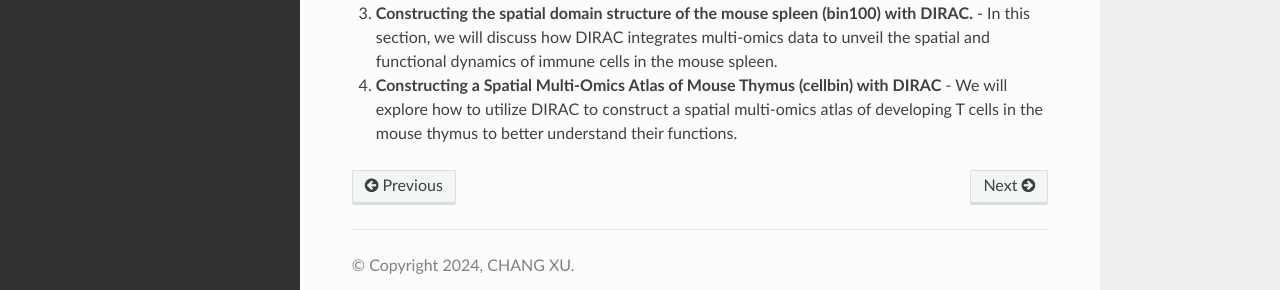
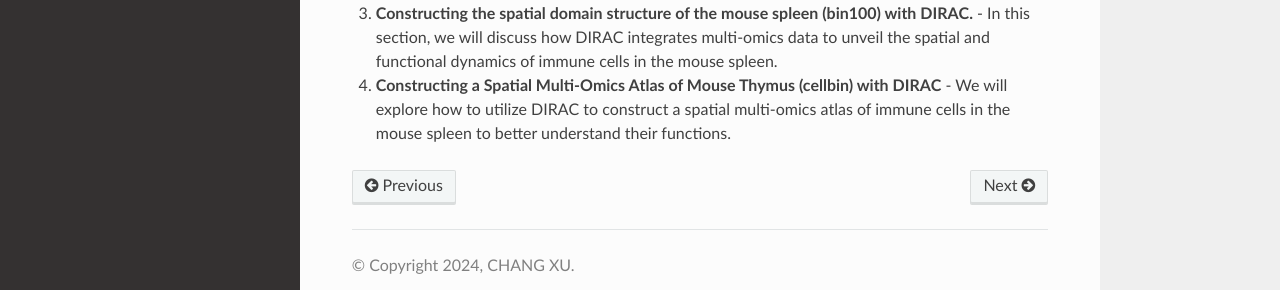
Before and after one commit to liuxiaZzz/DIRAC_test, a Sphinx documentation site: the page built from docs/source/tutorials.rst, in a window 1280 px wide. Shown: the part 327-617 px from the top of the page. Built offline with Sphinx 7.4.7 and the Read the Docs theme 3.1.0, drawn with Linux system fonts in a browser that asks for light colours; pages that are not in the unit, such as notebooks, are missing from menus.

Commit message:
Update tutorials.rst

```diff
--- a/docs/source/tutorials.rst
+++ b/docs/source/tutorials.rst
@@ -13,7 +13,7 @@ Tutorials
    - In this section, we will discuss how DIRAC integrates multi-omics data to unveil the spatial and functional dynamics of immune cells in the mouse spleen.
 
 4. **Constructing a Spatial Multi-Omics Atlas of Mouse Thymus (cellbin) with DIRAC**
-   - We will explore how to utilize DIRAC to construct a spatial multi-omics atlas of developing T cells in the mouse thymus to better understand their functions.
+   - We will explore how to utilize DIRAC to construct a spatial multi-omics atlas of immune cells in the mouse spleen to better understand their functions.
 
 
 
```
